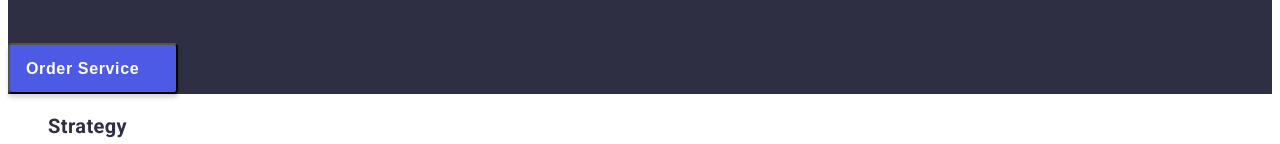
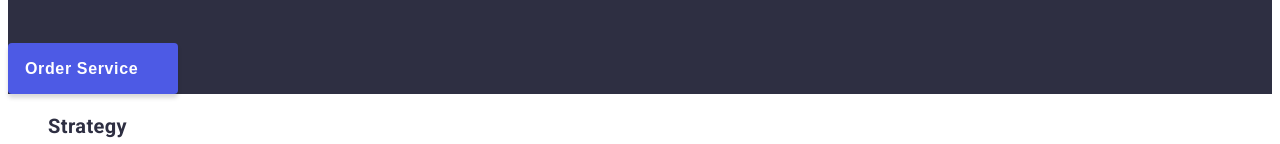
Before and after one commit to Voloshun555/goit-markup-hw-02, a plain HTML site: page index.html in a window 1280 px wide. Shown: the part 284-428 px from the top of the page. Drawn offline with Linux system fonts and the light colour scheme.

Commit message:
робота над помилками

```diff
--- a/css/styles.css
+++ b/css/styles.css
@@ -194,6 +194,9 @@ ul {
 
 /* bottom */
 button {
+ border-radius: 6px;
+ padding: 8px 16px;
+border: 1px solid transparent;
   font-style: normal;
   font-weight: 600;
   font-size: 16px;
```
